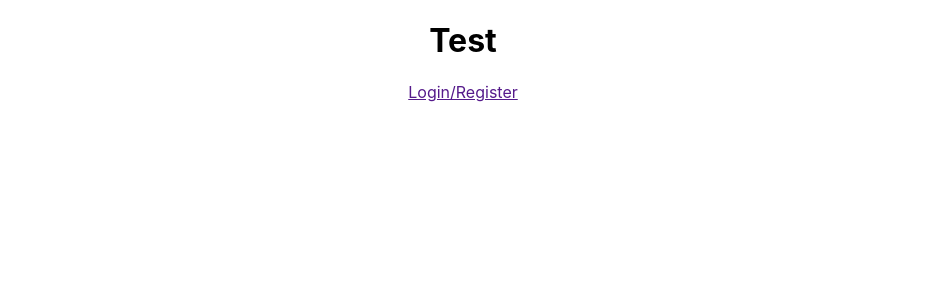
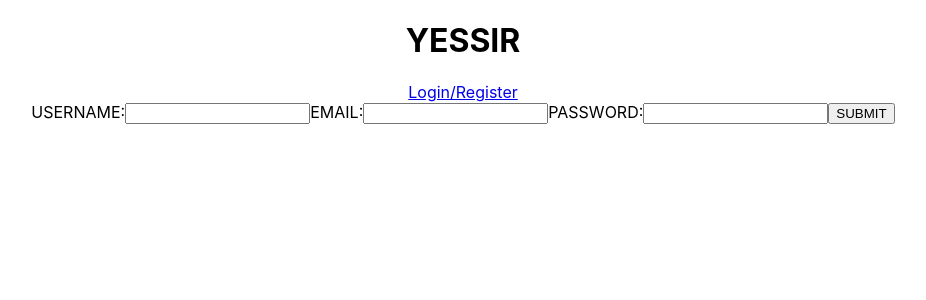
Before and after one commit to Marquel101/MUFFLED-RAGE, a React (Create React App) app in the folder client/: page /register in a window 1280 px wide. Shown: the top 300 px of the page, without its empty margins (177-1103 px from the left). Built offline with nearby package versions, Linux system fonts and the light colour scheme.

Commit message:
auth complete

```diff
--- a/client/src/App.js
+++ b/client/src/App.js
@@ -1,12 +1,54 @@
-
+import { useState, useEffect } from 'react';
+import { Route, Switch, useHistory } from 'react-router';
 import './App.css';
 import Layout from './layouts/Layout';
+import Login from './screens/Login';
+import Register from './screens/Register';
+import { loginUser, registerUser, removeToken, verifyUser } from './services/auth';
 
 function App() {
+  const [user, setUser] = useState(null)
+  const history = useHistory()
+
+  useEffect(() => {
+    const handleVerify = async () => {
+      const userData = await verifyUser()
+      setUser(userData)
+    }
+    handleVerify()
+  }, [])
+  const handleLogin = async (formData) => {
+    const userData = await loginUser(formData)
+    setUser(userData)
+    history.push('/')
+  }
+
+  const handleRegister = async (formData) => {
+    const userData = await registerUser(formData)
+    setUser(userData)
+    history.push('/')
+  }
+
+  const handleLogout = () => {
+    setUser(null)
+    localStorage.removeItem('authToken')
+    removeToken()
+  }
+
   return (
     <div className="App">
-      <Layout>
-
+      <Layout
+      user = {user}
+      handleLogout = {handleLogout}
+      >
+        <Switch>
+          <Route path='/login'>
+            <Login handleLogin = {handleLogin}/>
+          </Route>
+          <Route path='/register'>
+            <Register handleRegister={handleRegister}/>
+          </Route>
+        </Switch>
       </Layout>
     </div>
   );
--- a/client/src/layouts/Layout.jsx
+++ b/client/src/layouts/Layout.jsx
@@ -1,14 +1,16 @@
 import React from 'react'
 import { Link } from 'react-router-dom'
 
-export default function Layout(props) {
+export default function Layout({user, handleLogout, children }) {
     return (
         <div>
             <header>
-                <h1>Test</h1>
-                <Link>Login/Register</Link>
+                <h1>YESSIR</h1>
+                { user ? <button  onClick={handleLogout}>LOGOUT</button> :
+                <Link to='/login'>Login/Register</Link>
+                }
             </header>
-            {props.children}
+            {children}
         </div>
     )
 }
--- /dev/null
+++ b/client/src/screens/Login.jsx
@@ -0,0 +1,49 @@
+import React from 'react'
+import { useState } from 'react'
+import { Link } from 'react-router-dom'
+
+export default function Login(props) {
+    const [formData, setFormData] = useState({
+        username: '',
+        password: ''
+    })
+
+    const {username, password} = formData
+    const { handleLogin } = props
+
+    const handleChange = (e) => {
+        const { name, value } = e.target
+        setFormData(prevState => ({
+            ...prevState,
+            [name]: value,
+        }))
+    }
+
+    return (
+        <form onSubmit={(e)=> {
+            e.preventDefault()
+            handleLogin(formData)
+        }}>
+            <label>
+                USERNAME:
+                <input
+                type='text'
+                name='username'
+                value={username}
+                onChange={handleChange}
+                />
+            </label>
+            <label>
+                PASSWORD:
+                <input
+                type='password'
+                name='password'
+                value={password}
+                onChange={handleChange}
+                />
+            </label>
+            <button>SUBMIT</button>
+            <Link to='/register'>REGISTER</Link>
+        </form>
+    )
+}
--- /dev/null
+++ b/client/src/screens/Register.jsx
@@ -0,0 +1,59 @@
+import React from 'react'
+import { useState } from 'react'
+
+export default function Register(props) {
+    const [formData, setFormData] = useState({
+        username: '',
+        email: '',
+        password: ''
+    })
+
+    const {username, email, password} = formData
+    const { handleRegister } = props
+
+    const handleChange = (e) => {
+        const { name, value } = e.target
+        setFormData(prevState => ({
+            ...prevState,
+            [name]: value,
+        }))
+    }
+
+    return (
+        <form onSubmit={(e)=> {
+            e.preventDefault()
+            handleRegister(formData)
+        }}>
+            <label>
+                USERNAME:
+                <input
+                type='text'
+                name='username'
+                value={username}
+                onChange={handleChange}
+                />
+            </label>
+
+            <label>
+                EMAIL:
+                <input
+                type='text'
+                name='email'
+                value={email}
+                onChange={handleChange}
+                />
+            </label>
+
+            <label>
+                PASSWORD:
+                <input
+                type='password'
+                name='password'
+                value={password}
+                onChange={handleChange}
+                />
+            </label>
+            <button>SUBMIT</button>
+        </form>
+    )
+}
--- /dev/null
+++ b/client/src/services/apiConfig.js
@@ -0,0 +1,9 @@
+import axios from 'axios'
+
+const baseURL = 'http://localhost:3000'
+
+const api = axios.create({
+    baseURL: baseURL,
+})
+
+export default api
--- /dev/null
+++ b/client/src/services/auth.js
@@ -0,0 +1,29 @@
+import api from './apiConfig';
+
+export const loginUser = async (loginData) => {
+  const resp = await api.post('/auth/login', { authentication: loginData })
+  localStorage.setItem('authToken', resp.data.token);
+  api.defaults.headers.common.authorization = `Bearer ${resp.data.token}`
+  return resp.data.user
+}
+
+export const registerUser = async (registerData) => {
+  const resp = await api.post('/users/', { user: registerData })
+  localStorage.setItem('authToken', resp.data.token);
+  api.defaults.headers.common.authorization = `Bearer ${resp.data.token}`
+  return resp.data.user
+}
+
+export const verifyUser = async () => {
+  const token = localStorage.getItem('authToken');
+  if (token) {
+    api.defaults.headers.common.authorization = `Bearer ${token}`
+    const resp = await api.get('/auth/verify');
+    return resp.data
+  }
+  return null
+}
+
+export const removeToken = () => {
+  api.defaults.headers.common.authorization = null
+}
--- /dev/null
+++ b/client/src/services/posts.jsx
@@ -0,0 +1,6 @@
+import api from "./apiConfig";
+
+export const getPosts = async () => {
+    const resp = await api.get('/posts')
+    return resp.data
+}
```
